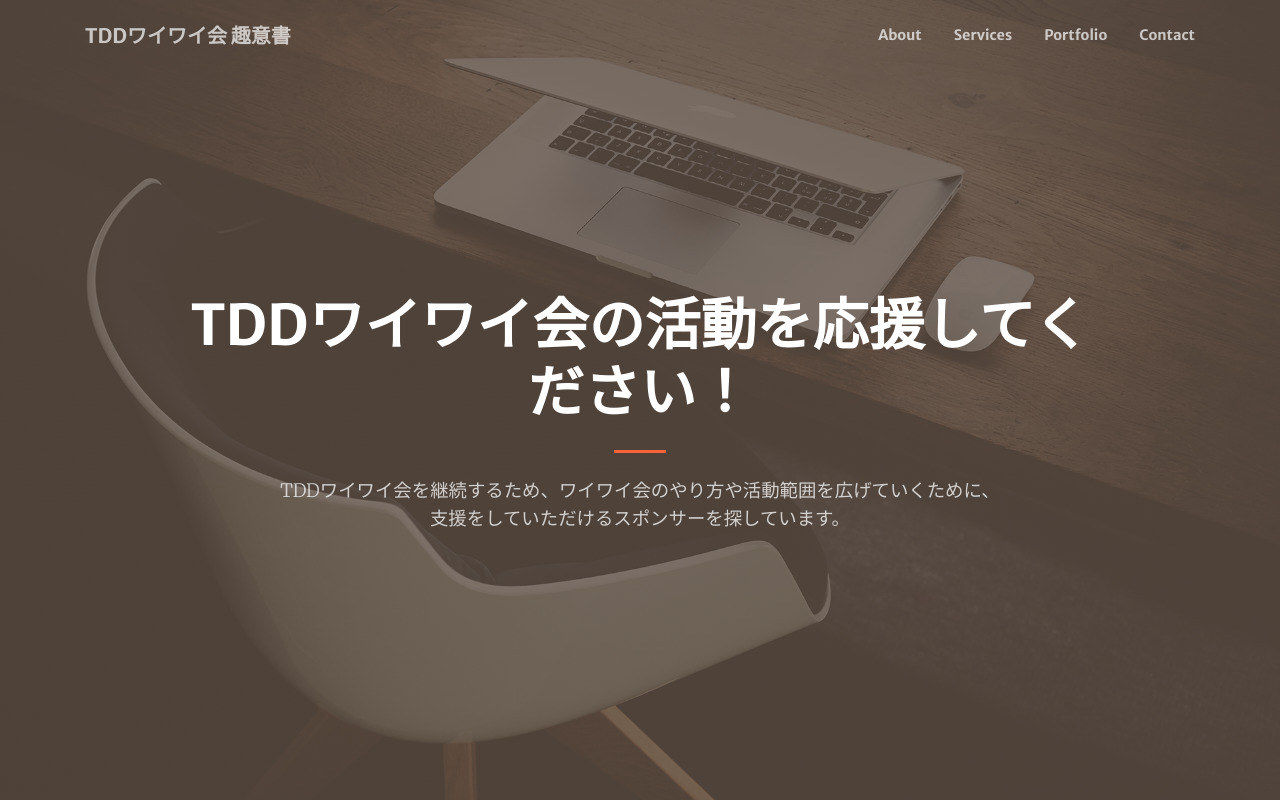
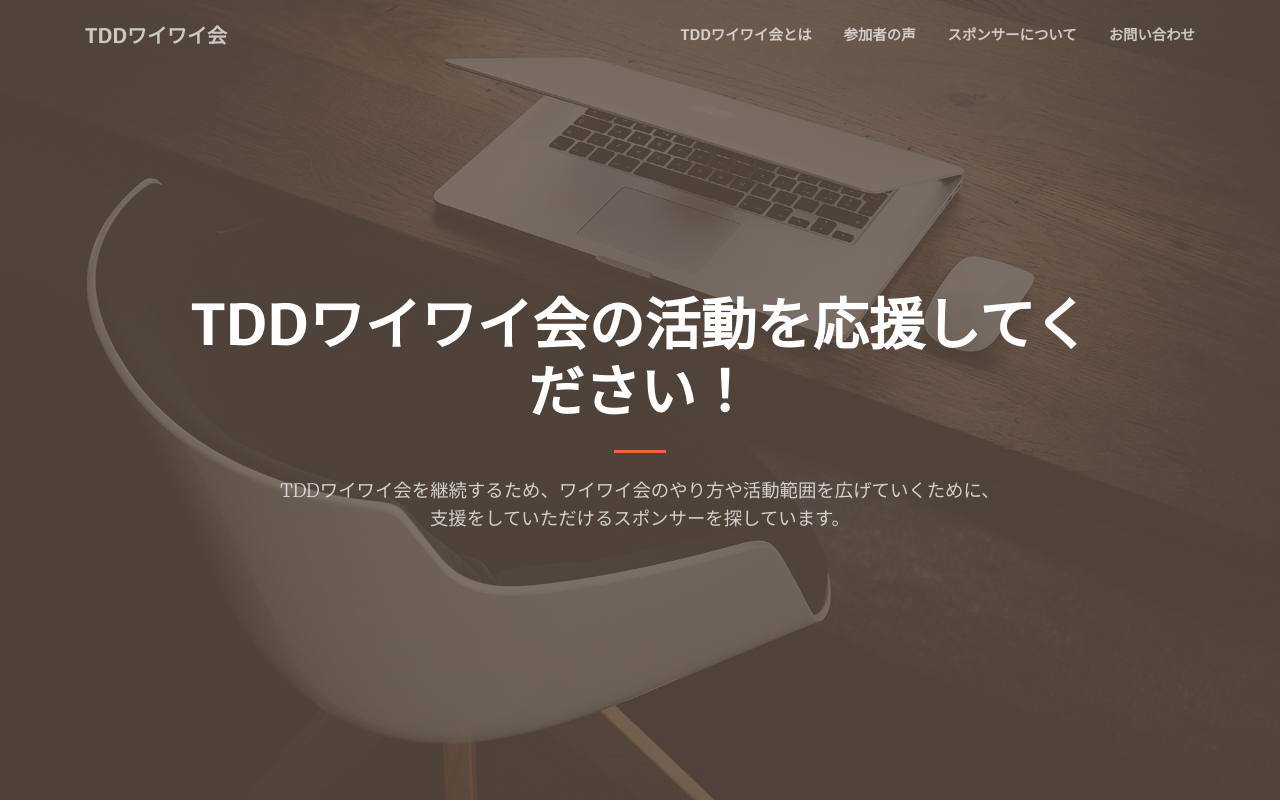
Before and after one commit to tddyyx/tddyyx.github.io, a website built with Parcel: page index.html in a window 1280 px wide. Shown: the top 802 px of the page. Built offline with nearby package versions, Linux system fonts and the light colour scheme.

Commit message:
ヘッダのテキストとIDを直した

```diff
--- a/index.html
+++ b/index.html
@@ -44,7 +44,7 @@
     >
       <div class="container">
         <a class="navbar-brand js-scroll-trigger" href="#page-top"
-          >TDDワイワイ会 趣意書</a
+          >TDDワイワイ会</a
         >
         <button
           class="navbar-toggler navbar-toggler-right"
@@ -60,20 +60,20 @@
         <div class="collapse navbar-collapse" id="navbarResponsive">
           <ul class="navbar-nav ml-auto my-2 my-lg-0">
             <li class="nav-item">
-              <a class="nav-link js-scroll-trigger" href="#about">About</a>
+              <a class="nav-link js-scroll-trigger" href="#about">TDDワイワイ会とは</a>
             </li>
             <li class="nav-item">
-              <a class="nav-link js-scroll-trigger" href="#services"
-                >Services</a
+              <a class="nav-link js-scroll-trigger" href="#voice"
+                >参加者の声</a
               >
             </li>
             <li class="nav-item">
-              <a class="nav-link js-scroll-trigger" href="#portfolio"
-                >Portfolio</a
+              <a class="nav-link js-scroll-trigger" href="#sponsor"
+                >スポンサーについて</a
               >
             </li>
             <li class="nav-item">
-              <a class="nav-link js-scroll-trigger" href="#contact">Contact</a>
+              <a class="nav-link js-scroll-trigger" href="#contact">お問い合わせ</a>
             </li>
           </ul>
         </div>
@@ -162,7 +162,7 @@
       </div>
     </section>
 
-    <section id="services">
+    <section id="voice">
       <div class="container-fluid p-0">
         <div class="row justify-content-center">
           <div class="col-lg-8 text-center">
@@ -278,7 +278,7 @@
     </section>
 
     <!-- Services Section -->
-    <section class="page-section" id="portfolio">
+    <section class="page-section" id="sponsor">
       <div class="container">
         <h2 class="text-center mt-0">スポンサーメニュー</h2>
         <hr class="divider my-4" />
@@ -373,7 +373,7 @@
     <footer class="bg-light py-5">
       <div class="container">
         <div class="small text-center text-muted">
-          Copyright &copy; 2019 - Start Bootstrap
+          Copyright &copy; 2019 - TDDワイワイ会
         </div>
       </div>
     </footer>
--- a/js/creative.js
+++ b/js/creative.js
@@ -40,7 +40,7 @@
   $(window).scroll(navbarCollapse);
 
   // Magnific popup calls
-  $('#portfolio').magnificPopup({
+  $('#sponsor').magnificPopup({
     delegate: 'a',
     type: 'image',
     tLoading: 'Loading image #%curr%...',
--- a/scss/_portfolio.scss
+++ b/scss/_portfolio.scss
@@ -1,5 +1,5 @@
 // Styling for the portfolio section
-#portfolio {
+#voice {
   .container-fluid {
     max-width: 1920px;
     .portfolio-box {
```
Also changed, not shown: css/creative.css, css/creative.min.css, js/creative.min.js.
